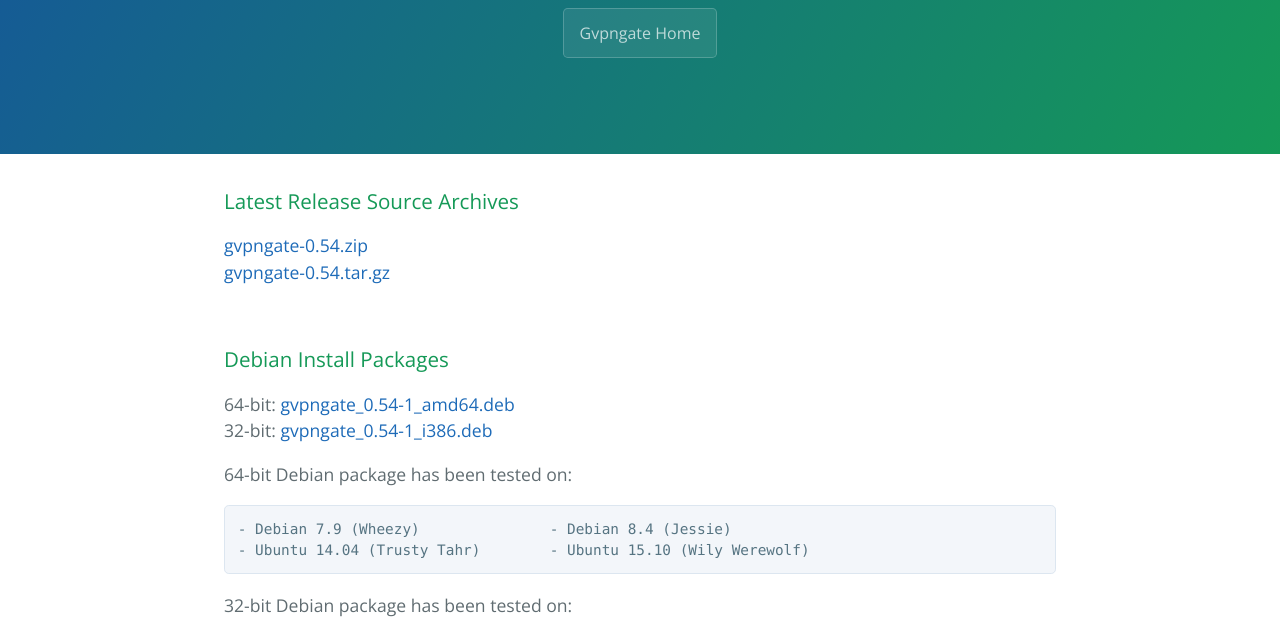
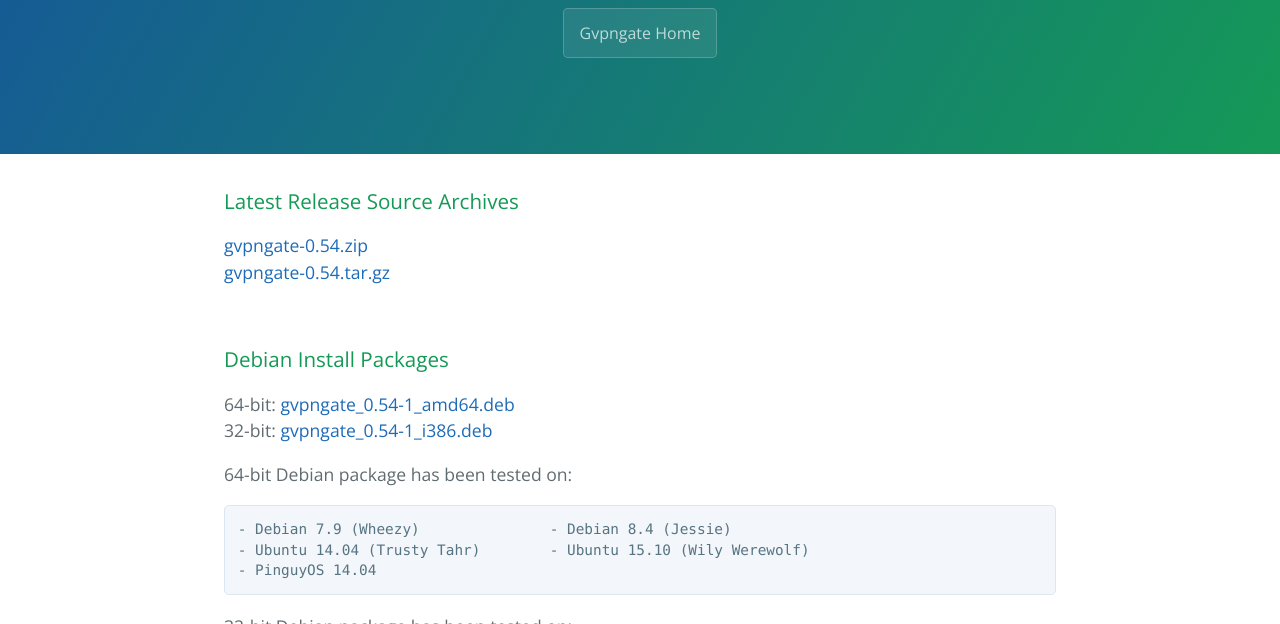
Before and after one commit to Gwiz65/gvpngate, a plain HTML site: page downloads.html in a window 1280 px wide. Shown: the part 176-800 px from the top of the page. Drawn offline with nearby package versions, Linux system fonts and the light colour scheme.

Commit message:
Update downloads.html

```diff
--- a/downloads.html
+++ b/downloads.html
@@ -26,7 +26,8 @@
 <br />
 <p>64-bit Debian package has been tested on:
 <pre>- Debian 7.9 (Wheezy)               - Debian 8.4 (Jessie)
-- Ubuntu 14.04 (Trusty Tahr)        - Ubuntu 15.10 (Wily Werewolf)</pre>
+- Ubuntu 14.04 (Trusty Tahr)        - Ubuntu 15.10 (Wily Werewolf)
+- PinguyOS 14.04</pre>
 </p>
 <p>32-bit Debian package has been tested on:
 <pre>- Debian 7.10 (Wheezy)</pre>
```
